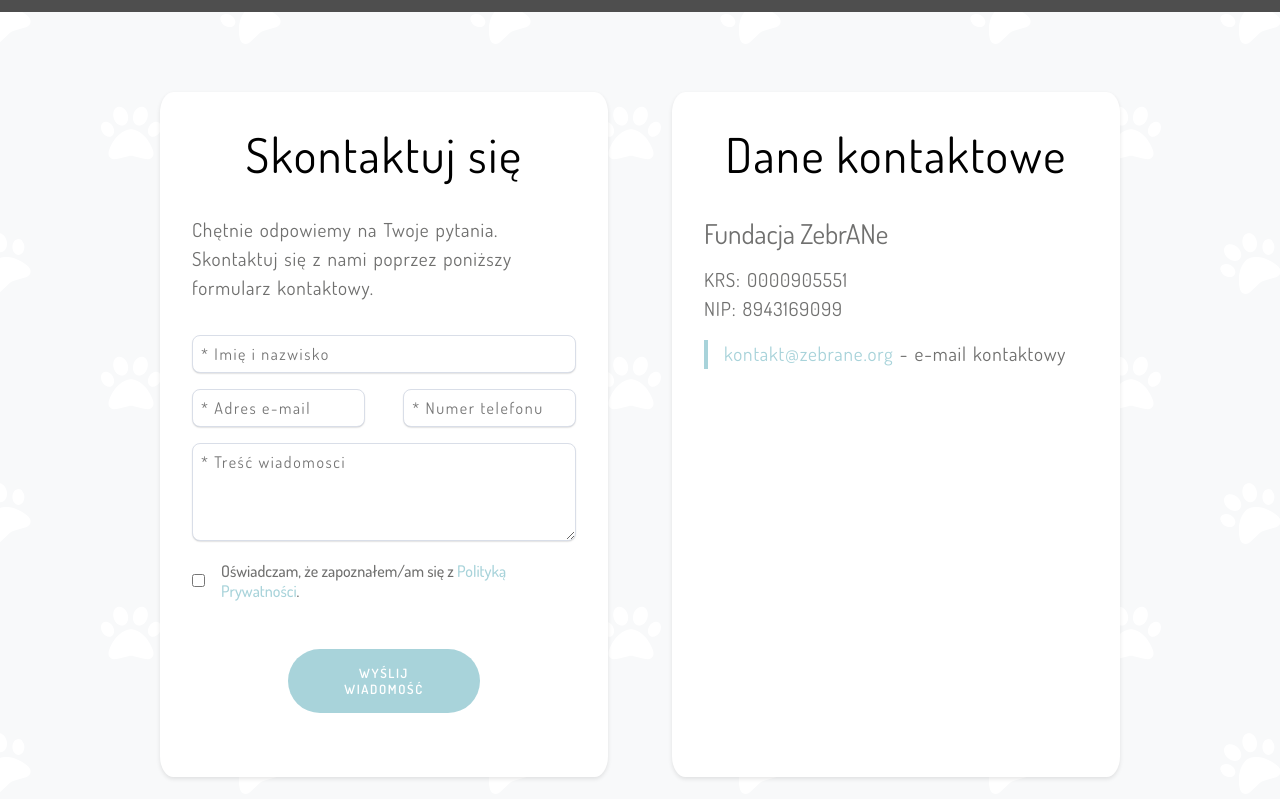
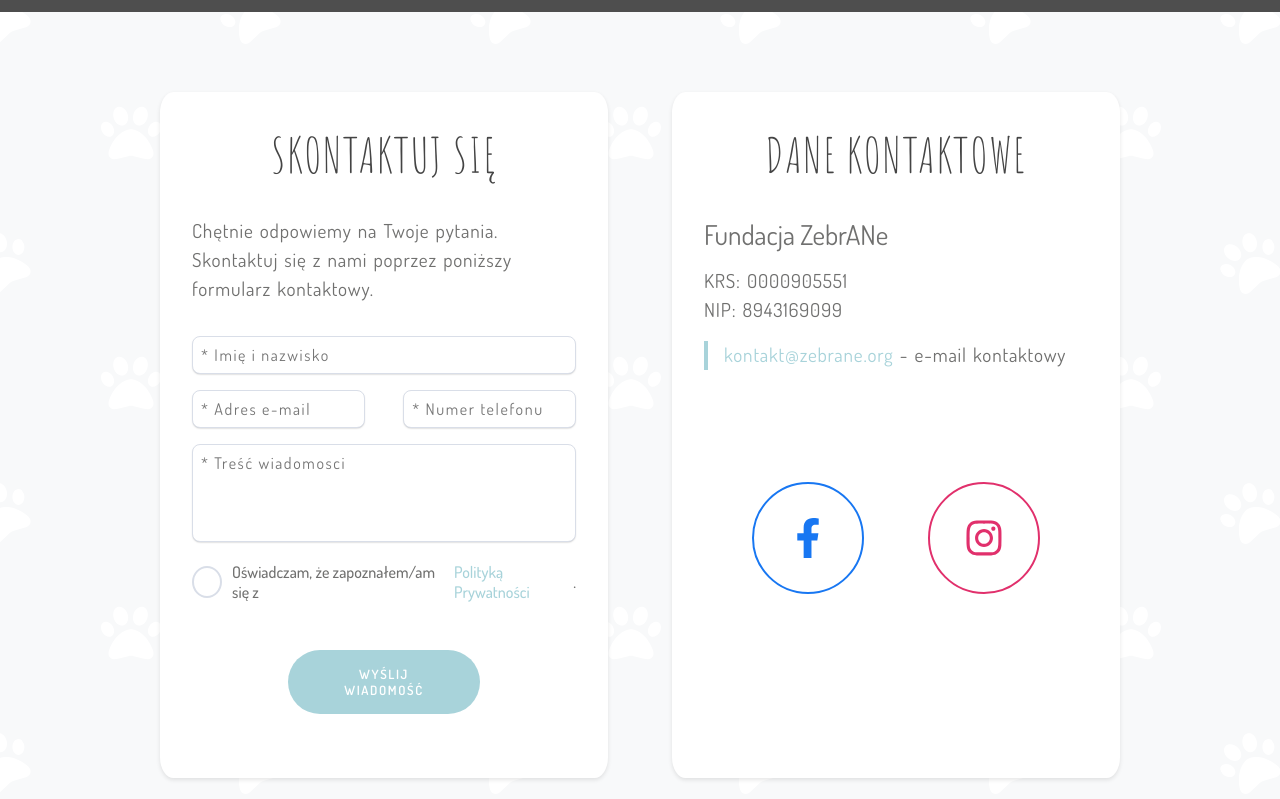
Before and after one commit to afra50/Strona-ZebrANe, a React app: page /kontakt in a window 1280 px wide. Shown: the part 620-1419 px from the top of the page. Built offline with nearby package versions, Linux system fonts and the light colour scheme; grey boxes are pictures that could not be loaded.

Commit message:
prawie skonczony kontakt

```diff
--- a/package.json
+++ b/package.json
@@ -8,6 +8,7 @@
     "formik": "^2.4.6",
     "react": "^19.0.0",
     "react-dom": "^19.0.0",
+    "react-icons": "^5.4.0",
     "react-router-dom": "^7.1.1",
     "react-scripts": "5.0.1",
     "sass": "^1.83.0",
--- a/src/components/Contact_form.js
+++ b/src/components/Contact_form.js
@@ -84,12 +84,19 @@
               </div>
 
               <div className="form_group checkbox">
-                <Field type="checkbox" id="policy" name="policy" required />
-                <label htmlFor="policy">
-                  Oświadczam, że zapoznałem/am się z{" "}
-                  <a href="/polityka_prywatnosci.pdf">Polityką Prywatności</a>.
-                </label>
-              </div>
+                  <Field
+                    type="checkbox"
+                    id="policy"
+                    name="policy"
+                    className="custom-checkbox"
+                    required
+                  />
+                  <label htmlFor="policy">
+                    <span></span> {/* Niestandardowy checkbox */}
+                    Oświadczam, że zapoznałem/am się z{" "}
+                    <a href="/polityka_prywatnosci.pdf">Polityką Prywatności</a>.
+                  </label>
+                </div>
 
               <div className="button">
                   <button type="submit" disabled={isSubmitting}>
--- a/src/components/pages/Contact_page.js
+++ b/src/components/pages/Contact_page.js
@@ -2,6 +2,8 @@
 import Banner from "../Banner";
 import Contact_form from "../Contact_form";
 import "../../styles/pages/Contact_page.scss";
+import { FaFacebookF, FaInstagram } from "react-icons/fa"; // Import ikon
+
 
 function Contact_page() {
     return (
@@ -32,7 +34,22 @@
                             <a href="mailto::kontakt@zebrane.org">kontakt@zebrane.org</a> - e-mail kontaktowy
                         </p>
                         <div className="social_container">
-
+                            <a
+                                href="https://www.facebook.com/FundacjaZebrane"
+                                target="_blank"
+                                rel="noopener noreferrer"
+                                className="social_link social_circle facebook"
+                            >
+                                <FaFacebookF />
+                            </a>
+                            <a
+                                href="https://www.instagram.com/FundacjaZebrane"
+                                target="_blank"
+                                rel="noopener noreferrer"
+                                className="social_link social_circle instagram"
+                            >
+                                <FaInstagram />
+                            </a>
                         </div>
                     </div>
                 </div>
--- a/src/styles/Contact_form.scss
+++ b/src/styles/Contact_form.scss
@@ -1,4 +1,5 @@
 @import "variables.scss";
+@import "animations.scss";
 
 .contact_form {
     .form_row {
@@ -20,6 +21,10 @@
             border: 1px solid #d9dee8;
             border-radius: 8px;
             width: 100%;
+            &:focus {
+                outline: none;
+                border-color: $more_grey_color;
+            }
         }
         textarea {
             padding: 0.5rem;
@@ -31,28 +36,77 @@
             border: 1px solid #d9dee8;
             border-radius: 8px;
             width: 100%;
+            resize: none;
+            &:focus {
+                outline: none;
+                border-color: $more_grey_color;
+            }
+        }
+        .error {
+            margin-top: 0.2rem;
+            font-family: $secondary_font;
+            color: $main_blue;
+            font-weight: 500;
         }
     }
     .checkbox {
         display: flex;
         align-items: center;
+        .custom-checkbox {
+            display: none;
+        }
         input {
             border-radius: 50%;
             box-shadow: none;
             width: auto;
         }
         label {
+            display: flex;
+            align-items: center;
+            cursor: pointer;
             font-family: $secondary_font;
             font-size: 1rem;
             color: $grey_color;
-            padding-left: 1rem;
-            cursor: pointer;
             font-weight: 500;
-        }
+
+            span {
+            width: 2rem;
+            height: 2rem;
+            border: 2px solid #d9dee8;
+            border-radius: 50%;
+            display: flex;
+            align-items: center;
+            justify-content: center;
+            margin-right: 10px;
+            transition: border-color 0.3s ease;
+            &:hover {
+                border-color: $main_blue;
+            }
+              &:before {
+                content: "✓";
+                display: none;
+                color: $main_blue;
+                font-size: 1.5rem;
+                font-weight: bold;
+                transform: scale(0);
+                transition: transform 0.3s ease-out;
+              }
+            }
+          }
+          .custom-checkbox:checked + label span {
+            border-color: $main_blue;
+          }
+
+          .custom-checkbox:checked + label span:before {
+            display: block;
+            animation: checkmark-animation 0.4s ease-out forwards;
+          }
+
         a {
             color: $main_blue;
             text-decoration: none;
             transition: 0.3s ease;
+            padding-left: 0.3rem;
             &:hover {
                 color: $grey_color;
             }
--- a/src/styles/animations.scss
+++ b/src/styles/animations.scss
@@ -30,3 +30,19 @@
     transform: translateX(0);
   }
 }
+
+/* Animacja ptaszka */
+@keyframes checkmark-animation {
+  0% {
+    transform: scale(0); /* Start od niewidocznego */
+      opacity: 0; /* Niewidoczny */
+  }
+  50% {
+    transform: scale(1.2); /* Powiększenie */
+    opacity: 1; /* Widoczny */
+  }
+  100% {
+    transform: scale(1); /* Powrót do normalnego rozmiaru */
+    opacity: 1; /* Widoczny */
+  }
+}
--- a/src/styles/pages/Contact_page.scss
+++ b/src/styles/pages/Contact_page.scss
@@ -14,12 +14,14 @@
     background-color: $grey_background;
     background-image: url("../../assets/images/pattern.png");
     h2 {
-        font-family: $secondary_font;
+        font-family: $primary_font;
         letter-spacing: 0.1rem;
         font-size: 3rem;
         font-weight: 400;
         text-align: center;
         margin-top: 2rem;;
+        text-transform: uppercase;
+        color: $more_grey_color;
     }
     .contact_container {
         display: flex;
@@ -66,6 +68,55 @@
                     letter-spacing: 0.05;
                     margin-bottom: 1rem;
                 }
+                .social_container {
+                    display: flex;
+                    justify-content: center; /* Wyrównanie ikon */
+                    gap: 4rem; /* Odstępy między ikonami */
+                    margin-top: 7rem;
+                    .social_link {
+                        text-decoration: none;
+                        transition: all 0.3s ease;
+                        &.social_circle {
+                            display: flex;
+                            align-items: center;
+                            justify-content: center;
+                            width: 7rem; /* Szerokość kółka */
+                            height: 7rem; /* Wysokość kółka */
+                            border: 2px solid $grey_color; /* Ramka kółka */
+                            border-radius: 50%; /* Okrągły kształt */
+                            font-size: 2.5rem; /* Rozmiar ikon wewnątrz kółka */
+                            transition: all 0.3s ease;
+
+                            &:hover {
+                                background-color: $main_blue; /* Kolor tła po najechaniu */
+                                border-color: $main_blue; /* Kolor ramki po najechaniu */
+                                color: $primary_color; /* Kolor ikony po najechaniu */
+                                transform: scale(1.15); /* Delikatne powiększenie */
+                            }
+
+                            &.facebook {
+                                border-color: #1877f2; /* Specyficzny kolor ramki Facebooka */
+                                color: #1877f2; /* Domyślny kolor Facebooka */
+
+                                &:hover {
+                                    background-color: #1877f2;
+                                    color: white; /* Kolor ikony po najechaniu */
+                                }
+                            }
+
+                            &.instagram {
+                                border-color: #e1306c; /* Specyficzny kolor ramki Instagrama */
+                                color: #e1306c; /* Domyślny kolor Instagrama */
+
+                                &:hover {
+                                    background-color: #e1306c;
+                                    color: white; /* Kolor ikony po najechaniu */
+                                }
+                            }
+                        }
+                    }
+                }
+
             }
         }
     }
```
Also changed, not shown: notatki.txt (+7 -0 lines), src/assets/images/kapibara.png (added), 1 other file.
